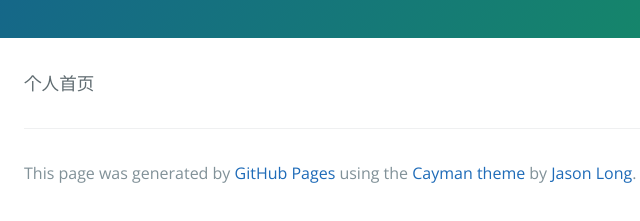
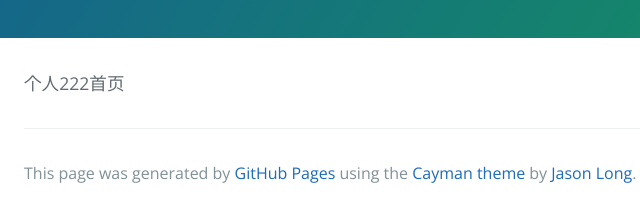
Before and after one commit to lml9891/lml9891.github.io, a plain HTML site: page index.html in a window 1280 px wide. Shown: the part 279-500 px from the top of the page, 200-840 px from the left. Drawn offline with nearby package versions, Linux system fonts and the light colour scheme.

Commit message:
简单修改测试

```diff
--- a/index.html
+++ b/index.html
@@ -16,7 +16,7 @@
     </section>
 
     <section class="main-content">
-      <p>个人首页</p>
+      <p>个人222首页</p>
 
       <footer class="site-footer">
 
```
